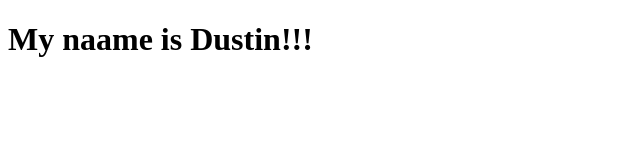
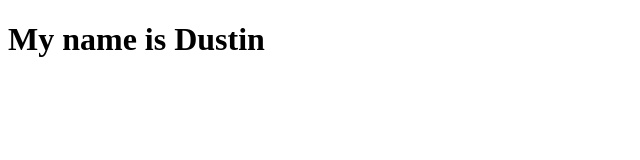
Before and after one commit to Helxos/My-Repository, a plain HTML site: page index.html in a window 1280 px wide. Shown: the whole page, without its empty margins (0-640 px from the left). Drawn offline with Linux system fonts and the light colour scheme.

Commit message:
Removed exclamation marks

```diff
--- a/index.html
+++ b/index.html
@@ -7,6 +7,6 @@
     <title>Document</title>
 </head>
 <body>
-    <h1>My naame is Dustin!!!</h1>
+    <h1>My name is Dustin</h1>
 </body>
 </html>
```
